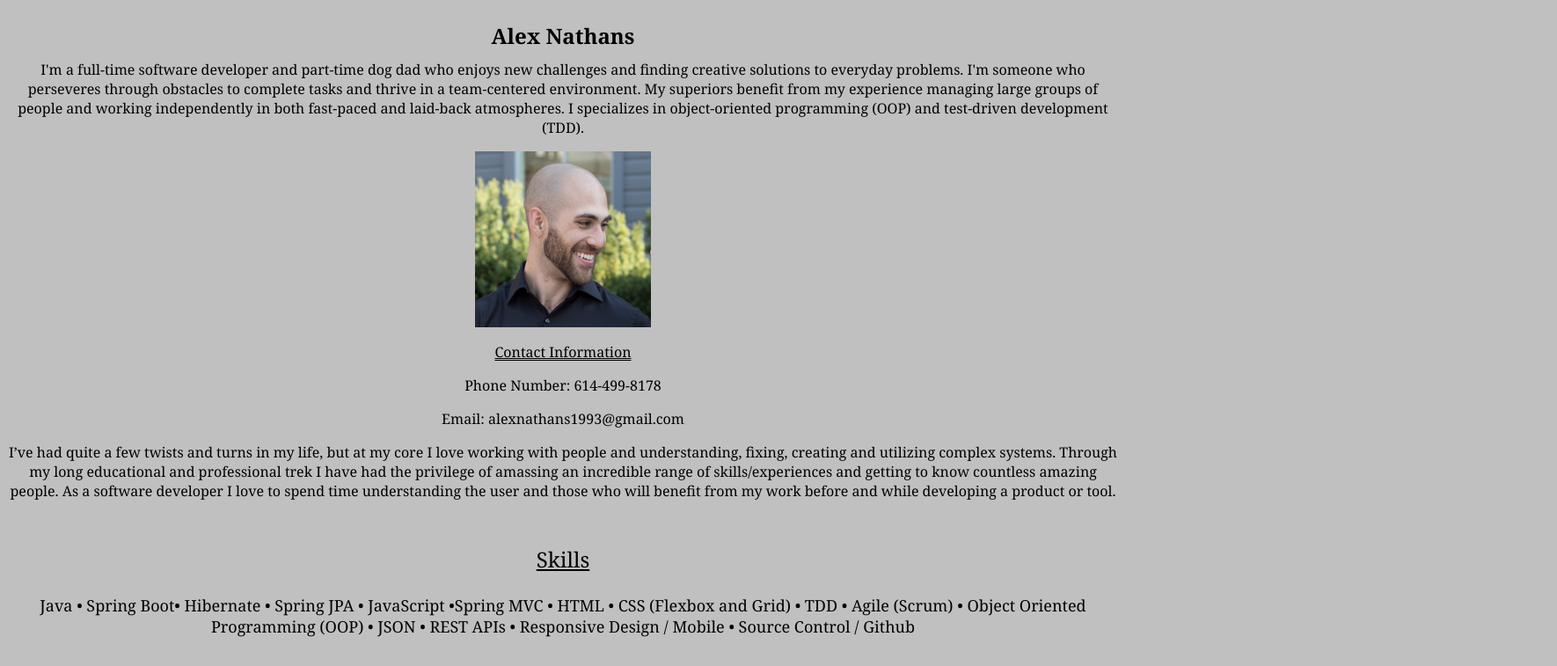
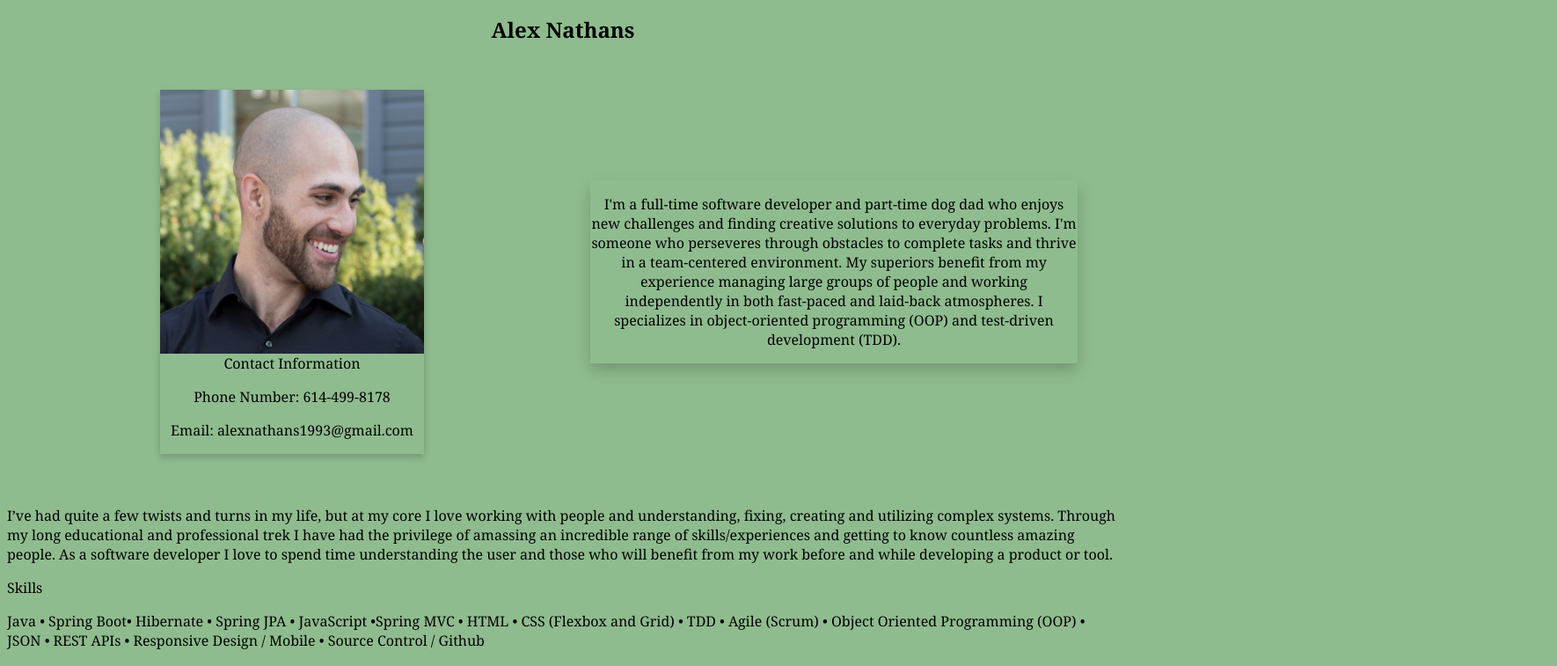
Before and after one commit to anathans1/Personal-Portfolio-Alex-Nathans, a plain HTML site: page index.html in a window 1280 px wide. Shown: the part 84-841 px from the top of the page at 88% size, 1770 px wide, since content can reach past the window. Drawn offline with Linux system fonts and the light colour scheme.

Commit message:
switch comp

```diff
--- a/css/layout.css
+++ b/css/layout.css
@@ -1,29 +1,103 @@
-*{
-    font-family:Cambria, Cochin, Georgia, Times, 'Times New Roman', serif;
+ * {
+     font-family: Cambria, Cochin, Georgia, Times, 'Times New Roman', serif;
  }
-.headers{
+
+ .headers {
      display: flex;
      justify-content: space-between;
 
  }
 
-.links{
+ .links {
      display: flex;
      flex-direction: row;
      justify-content: space-between;
  }
-.MainCards{
+
+ .Aboutme {
      display: grid;
-    flex-direction: column;
+     grid-template-columns: 3fr;
+     grid-template-rows: 1fr;
+     grid-column-gap: 0px;
+     grid-row-gap: 0px;
      justify-items: center;
-    margin: 2rem auto;
+     padding-bottom: 30px;
+ }
+
+ .maincards {
+     display: grid;
+     grid-template-columns: repeat(2, 1fr);
+     grid-template-rows: 1fr 0.1fr;
+     grid-column-gap: 0px;
+     grid-row-gap: 0px;
+     justify-items: center;
+     padding: 2px 16px;
+     /* box-shadow: 0 8px 16px 0 rgba(0,0,0,0.2); */
+     align-items: center;
+     padding: none;
+     border: none;
+     margin: none;
+     text-size-adjust: 80%;
+
+ }
+
+ .bio1 {
+     grid-area: 1 / 2 / 2 / 3;
      text-align: center;
+     max-width: 90%;
+     box-shadow: 0 8px 16px 0 rgba(0,0,0,0.2);
+     padding: none;
+     border: none;
+     margin: none;
+ }
+
+ .profileimagecontainer {
+    display: grid;
+    box-shadow: 0 4px 8px 0 rgba(0,0,0,0.2);
+  transition: 0.3s;
+  padding: none;
+     border: none;
+     margin: none;
+     justify-items: center;
+ }
+
+ .ProfileImage {
+     display: grid;
+     padding: none;
+     border: none;
+     margin: none;
+     height: 300px;
+     width: 300px;
+ }
+
+ .Contact {
+     grid-area: 2 / 1 / 3 / 2;
+     text-align: center;
+     padding: none;
+     border: none;
+     margin: none;
+ }
+
+
+
+
+ /* .MainCards{
+    display: grid;
+    grid-template-columns: repeat(2, 1fr);
+    grid-template-rows: 0.4fr 1fr;
+    grid-column-gap: 0px;
+    grid-row-gap: 0px;
 
 }
 .Aboutme{
-    margin: -5px;
+    grid-area: 1 / 1 / 2 / 2;
 }
-#contactinfo{
+.Top-Cards{
+    grid-area: 2 / 2 / 3 / 3;
+    } */
+
+
+ /* #contactinfo{
     text-align: center;
     text-decoration: underline  black;
     text-decoration-style: double;
@@ -31,9 +105,9 @@
 
 }
 .profileimagecontainer{
-    margin-bottom: -20px;
-}
-.Contact{
+    margin-bottom: -20px; */
+ /* } */
+ /* .Contact{
     text-align: center;
 
 }
@@ -43,8 +117,8 @@ text-align: center;
 .Skills{
     font-size: x-large;
     margin-top: 50px;
-    text-decoration: underline;
-}
+    text-decoration: underline; */
+ /* }
 .Skills-Listed{
 font-size: large;
 flex-wrap: wrap;
@@ -65,8 +139,8 @@ img{
     align-content: center;
     align-tracks: center;
     text-align: center;
-}
-.Projects{
+} */
+ /* .Projects{
     text-align: center;
     font-size: 180%;
     margin-bottom: -1px;
@@ -89,8 +163,8 @@ text-decoration: underline;
 margin-top: 60px;
 }
 .fallimg{
-    width: 230px;
-}
+    width: 230px; */
+ /* }
 .secpar{
     text-align: center;
 }
@@ -102,8 +176,7 @@ margin-top: 60px;
       background-color: lightblue;
     }
   } */
-
-  footer{
+ */ footer {
      display: grid;
      grid-template-rows: repeat(3, 1fr);
      justify-content: center;
@@ -111,6 +184,7 @@ margin-top: 60px;
      height: 3px;
 
  }
-  .space{
+
+ .space {
      margin-top: 30px;
  }
--- a/css/style.css
+++ b/css/style.css
@@ -3,10 +3,7 @@
 
 } */
 
-.ProfileImage{
-    height: 200px;
-    width: 200px;
-}
+
 #linkedinbutton{
     height: 50px;
     width: 50px;
@@ -16,7 +13,7 @@
     width: 50px;;
 
 }
-*{background-color:silver;}
+*{background-color:darkseagreen;}
 
 .Top-Cards{
     box-shadow: 2px 2px, 10px;
--- a/index.html
+++ b/index.html
@@ -28,40 +28,53 @@
 
         </header>
         <main>
-            <section class="MainCards">
+
             <div>
                 <h2 class="Aboutme">Alex Nathans</h2>
             </div>
             <div>
-                    <article class="Top-Cards">
+                <div class="maincards">
+                    <article class="bio1">
                         <p>I'm a full-time software developer and part-time dog dad who enjoys new challenges and
                             finding
                             creative solutions to everyday problems. I'm someone who perseveres through obstacles to
                             complete tasks and thrive in a team-centered environment. My superiors benefit from my
-                            experience managing large groups of people and working independently in both fast-paced and
-                            laid-back atmospheres. I specializes in object-oriented programming (OOP) and test-driven
+                            experience managing large groups of people and working independently in both fast-paced
+                            and
+                            laid-back atmospheres. I specializes in object-oriented programming (OOP) and
+                            test-driven
                             development (TDD).</p>
                     </article>
-                </div>
+
                     <div class=profileimagecontainer>
 
                         <img class="ProfileImage" src="Profile.jpeg" alt="Picture of Alex Nathans">
+                        <div class="Contact">
+                            <div id="contactinfo"> Contact Information
+                                <p> Phone Number: 614-499-8178</p>
+                                <p> Email: alexnathans1993@gmail.com</p>
                             </div>
-            </section>
-            <section class="Contact">
-                <div id="contactinfo"> Contact Information
+                        </div>
                     </div>
 
 
-                <p> Phone Number: 614-499-8178</p>
-                <p> Email: alexnathans1993@gmail.com</p>
+                </div>
+
+
                 </section>
+            </div>
             <div class="secpar">
-                <p>I’ve had quite a few twists and turns in my life, but at my core I love working with people and
-                    understanding, fixing, creating and utilizing complex systems. Through my long educational and
-                    professional trek I have had the privilege of amassing an incredible range of skills/experiences and
-                    getting to know countless amazing people. As a software developer I love to spend time understanding
-                    the user and those who will benefit from my work before and while developing a product or tool.</p>
+                <p>I’ve had quite a few twists and turns in my life, but at my core I love working with people
+                    and
+                    understanding, fixing, creating and utilizing complex systems. Through my long educational
+                    and
+                    professional trek I have had the privilege of amassing an incredible range of
+                    skills/experiences and
+                    getting to know countless amazing people. As a software developer I love to spend time
+                    understanding
+                    the user and those who will benefit from my work before and while developing a product or
+                    tool.</p>
+            </div>
     </div>
 
     <!-- <section>links to your professional networking site profiles, including at least GitHub and LinkedIn
@@ -75,9 +88,11 @@
 
     <section class="Skill-deck">
         <p class="Skills">Skills</p>
-                <p class="Skills-Listed">Java • Spring Boot• Hibernate • Spring JPA • JavaScript •Spring MVC • HTML •
+        <p class="Skills-Listed">Java • Spring Boot• Hibernate • Spring JPA • JavaScript •Spring MVC •
+            HTML •
             CSS (Flexbox and Grid) •
-                    TDD • Agile (Scrum) • Object Oriented Programming (OOP) • JSON • REST APIs • Responsive Design /
+            TDD • Agile (Scrum) • Object Oriented Programming (OOP) • JSON • REST APIs • Responsive
+            Design /
             Mobile • Source Control / Github
         </p>
     </section>
@@ -142,7 +157,7 @@
     </section>
 
     </main>
-        <div class = "space">
+    <div class="space">
 
     </div>
     <footer>
```
Lines whose indentation alone changed are shown as unchanged.
